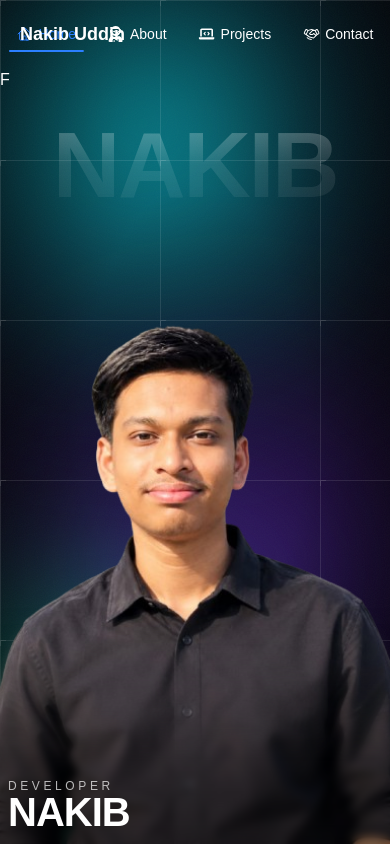
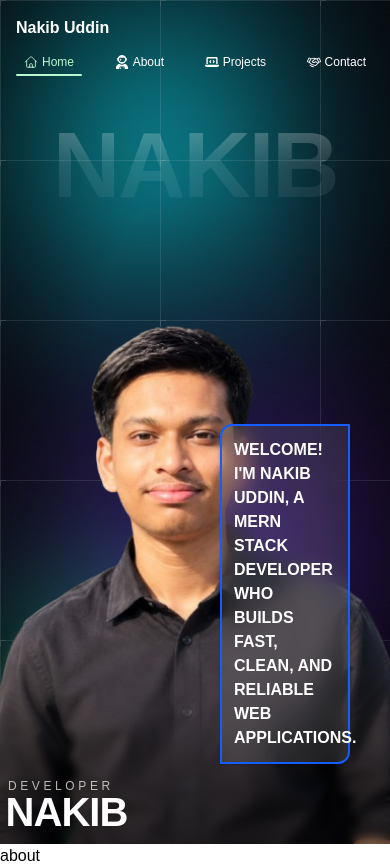
Before and after one commit to nakib360/my-animated-portfolio, a React (Vite) app: page / in a window 390 px wide. Before the commit the page ends 844 px from the top, so only its background shows below. Built offline with nearby package versions, Linux system fonts and the light colour scheme; a web font is replaced by a local one.

Commit message:
Implement responsive design updates in Header and Home components; add About component and restructure routing

```diff
--- a/src/Common/Header.jsx/Header.jsx
+++ b/src/Common/Header.jsx/Header.jsx
@@ -12,42 +12,35 @@ const Header = () => {
   ];
 
   return (
-    <header className="relative flex items-center justify-between px-5 py-5 sm:px-8 lg:px-10">
+    <header className="relative flex flex-col gap-2 px-4 py-4 sm:px-6 md:flex-row md:items-center md:justify-between md:px-8 lg:px-10">
       {/* Logo */}
       <NavLink
         to="/"
-        className="z-10 text-lg font-bold whitespace-nowrap sm:text-xl"
+        className="z-10 text-base font-bold whitespace-nowrap sm:text-lg"
       >
         Nakib Uddin
       </NavLink>
 
-      {/* Centered Navigation */}
-      <nav className="absolute left-1/2 flex -translate-x-1/2 items-center gap-4 sm:gap-6 md:gap-10 lg:gap-14">
+      {/* Navigation: mobile-এ নিচের সারিতে, md+ এ মাঝখানে */}
+      <nav className="flex w-full items-center justify-between md:absolute md:left-1/2 md:w-auto md:-translate-x-1/2 md:justify-center md:gap-6 lg:gap-10">
         {rout.map((route) => (
           <NavLink
             key={route.id}
             to={route.path}
             className={({ isActive }) =>
-              `group relative flex items-center gap-1.5 whitespace-nowrap px-2 py-2 transition-colors duration-300 sm:gap-2 ${
-                isActive
-                  ? "text-blue-500"
-                  : "text-white hover:text-blue-400"
+              `group relative flex items-center gap-1 whitespace-nowrap px-2 py-1.5 text-xs transition-colors duration-300 sm:gap-1.5 sm:text-sm ${
+                isActive ? "text-green-200" : "text-white hover:text-green-200"
               }`
             }
           >
             {({ isActive }) => (
               <>
-                <span className="text-base sm:text-lg">
-                  {route.icon}
-                </span>
-
-                <span className="text-sm sm:text-base">
-                  {route.name}
-                </span>
+                <span className="text-sm sm:text-base">{route.icon}</span>
+                <span>{route.name}</span>
 
                 {/* Custom underline */}
                 <span
-                  className={`absolute bottom-0 left-1/2 h-0.5 -translate-x-1/2 rounded-full bg-blue-500 transition-all duration-300 ${
+                  className={`absolute bottom-0 left-1/2 h-0.5 -translate-x-1/2 rounded-full bg-green-200 transition-all duration-300 ${
                     isActive ? "w-full" : "w-0 group-hover:w-full"
                   }`}
                 />
--- /dev/null
+++ b/src/Components/About/About.jsx
@@ -0,0 +1,10 @@
+
+const About = () => {
+    return (
+        <div>
+            about
+        </div>
+    );
+};
+
+export default About;
--- a/src/Components/Home/CyberpunkGlowBackground.jsx
+++ b/src/Components/Home/CyberpunkGlowBackground.jsx
@@ -1,5 +1,4 @@
 import { useEffect, useRef } from "react";
-
 
 export default function CyberpunkGlowBackground({
   colors = ["#00f0ff", "#7a2eff", "#00ffa3"],
@@ -50,10 +49,11 @@ export default function CyberpunkGlowBackground({
     <div
       ref={containerRef}
       style={{
-        position: "fixed",
+        position: "absolute", // আগে ছিল "fixed"
         inset: 0,
-        zIndex: -1,
+        zIndex: 0, // আগে ছিল -1
         overflow: "hidden",
+        pointerEvents: "none",
         background: bg,
       }}
     >
--- a/src/Components/Home/Home.jsx
+++ b/src/Components/Home/Home.jsx
@@ -5,9 +5,8 @@ import Author from "../../assets/author.png";
 const Home = () => {
   return (
     <>
-      <CyberpunkGlowBackground />
-
-      <div className="relative min-h-[100svh] w-full overflow-hidden text-white">
+      <div className="relative min-h-svh w-full overflow-hidden text-white">
+        <CyberpunkGlowBackground />
         {/* Grid - Background */}
         <svg
           className="pointer-events-none absolute inset-0 z-0 h-full w-full opacity-20"
@@ -38,7 +37,7 @@ const Home = () => {
         </svg>
 
         {/* Content */}
-        <div className="relative z-10 min-h-[100svh]">
+        <div className="relative z-10 min-h-svh">
           <Header />
           {/* Big background NAKIB */}
           <p
@@ -58,7 +57,7 @@ const Home = () => {
             fetchPriority="high"
           />
           <div
-            className="pointer-events-none absolute inset-x-0 bottom-0 z-[15] h-[28svh] backdrop-blur-xs sm:h-[32svh] lg:h-[36svh]"
+            className="pointer-events-none absolute inset-x-0 bottom-0 z-15 h-[28svh] backdrop-blur-xs sm:h-[32svh] lg:h-[36svh]"
             style={{
               background:
                 "linear-gradient(to top, rgba(0,0,0,0.55), rgba(0,0,0,0))",
@@ -68,7 +67,7 @@ const Home = () => {
                 "linear-gradient(to top, black 0%, black 35%, transparent 100%)",
             }}
           />
-          <div className="absolute bottom-3 left-2 z-20 flex flex-col md:left-10 lg:left-80">
+          <div className="absolute bottom-3 left-2 z-20 flex flex-col md:left-10 lg:left-80 justify-start items-start">
             {/* Subheading */}
             <p
               className="pointer-events-none select-none whitespace-nowrap font-medium uppercase leading-none tracking-[0.3em] text-white/70"
@@ -81,7 +80,7 @@ const Home = () => {
 
             {/* Main heading */}
             <p
-              className="pointer-events-none select-none whitespace-nowrap font-bold leading-none tracking-tight text-white"
+              className="pointer-events-none select-none whitespace-nowrap font-bold leading-none tracking-tight text-white -ml-[0.06em]"
               style={{
                 fontSize: "clamp(2.5rem, 8vw, 8rem)",
               }}
@@ -89,7 +88,12 @@ const Home = () => {
               NAKIB
             </p>
           </div>
-          F
+          <div className="absolute right-10 bottom-20 z-20 w-full max-w-1/3 rounded-tl-xl rounded-br-xl border-2 border-blue-600 bg-white/10 p-3 uppercase shadow-xs shadow-black/20 backdrop-blur-md">
+            <p className="text-white font-semibold">
+              Welcome! I'm Nakib Uddin, a MERN stack developer who builds fast,
+              clean, and reliable web applications.
+            </p>
+          </div>
         </div>
       </div>
     </>
--- /dev/null
+++ b/src/Root/Root.jsx
@@ -0,0 +1,13 @@
+import About from "../Components/About/About";
+import Home from "../Components/Home/Home";
+
+const Root = () => {
+    return (
+        <div>
+            <Home/>
+            <About/>
+        </div>
+    );
+};
+
+export default Root;
--- a/src/Routing/Routs.jsx
+++ b/src/Routing/Routs.jsx
@@ -1,10 +1,10 @@
 import { createBrowserRouter } from "react-router";
-import Home from "../Components/Home/Home";
+import Root from "../Root/Root";
 
 const routs = createBrowserRouter([
   {
     path: "/",
-    element: <Home />,
+    Component: Root,
   },
 ]);
 
```
